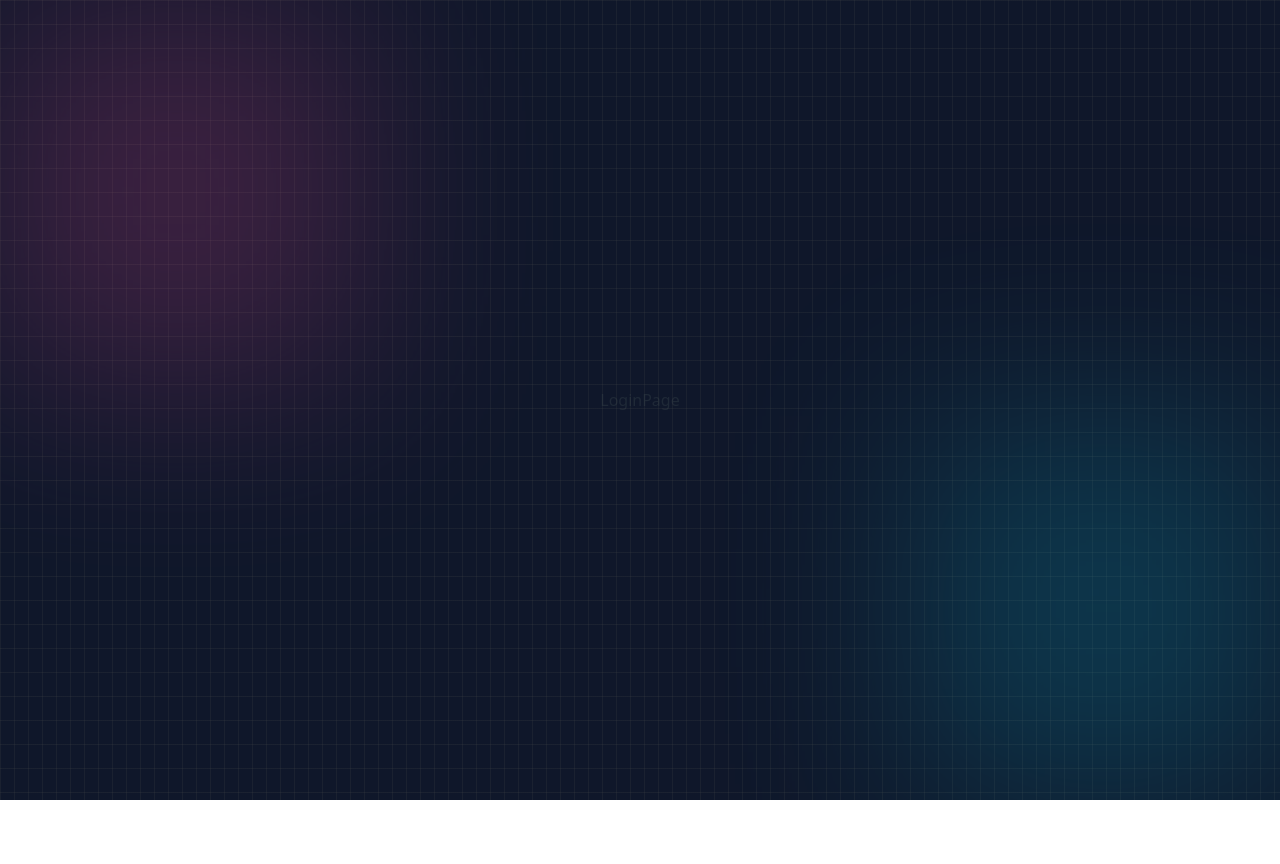
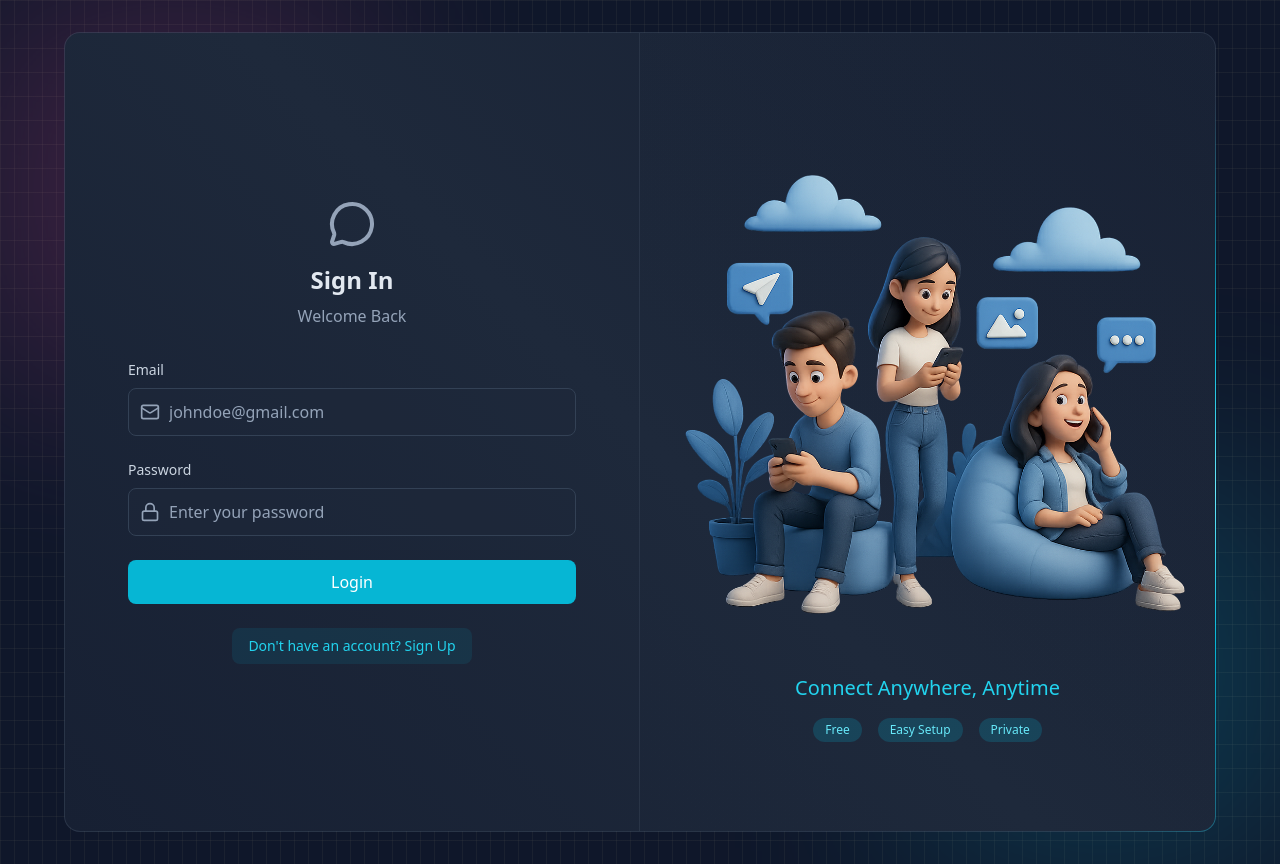
Before and after one commit to MR-Titus02/NodeChat, a React app in the folder frontend/: page /login in a window 1280 px wide. Before the commit the page ends 800 px from the top, so only its background shows below. Built offline with nearby package versions, Linux system fonts and the light colour scheme; no server answers; the HTML template or start-up script is replaced by a standard one.

Commit message:
login & logout frontend && toast messages

```diff
--- a/frontend/src/App.jsx
+++ b/frontend/src/App.jsx
@@ -6,6 +6,7 @@
 import { useAuthStore } from './store/useAuthStore.js'
 import { useEffect } from 'react'
 import PageLoader from './components/PageLoader.jsx'
+import { Toaster } from 'react-hot-toast'
 
 function App() {
     const { checkAuth, isCheckingAuth, authUser} = useAuthStore();
@@ -28,9 +29,11 @@
 
       <Routes>
         <Route path="/" element={ authUser ? <ChatPage /> : <Navigate to={'/login'}/> } />
-        <Route path="/login" element={ !authUser ? <LoginPage /> : <Navigate to={'/chat'}/> } />
-        <Route path="/signup" element={!authUser ? <SignUpPage /> : <Navigate to={'/chat'} /> } />
+        <Route path="/login" element={ !authUser ? <LoginPage /> : <Navigate to={'/'}/> } />
+        <Route path="/signup" element={!authUser ? <SignUpPage /> : <Navigate to={'/'} /> } />
       </Routes>
+
+      <Toaster />
     </div>
   )
 }
--- a/frontend/src/pages/ChatPage.jsx
+++ b/frontend/src/pages/ChatPage.jsx
@@ -1,8 +1,14 @@
 import React from 'react'
+import { useAuthStore } from '../store/useAuthStore';
 
 function ChatPage() {
+
+  const { logout } = useAuthStore();
   return (
+    <>
     <div>ChatPage</div>
+    <button className='z-10' onClick={logout}>LogOut</button>
+    </>
   )
 }
 
--- a/frontend/src/pages/LoginPage.jsx
+++ b/frontend/src/pages/LoginPage.jsx
@@ -1,9 +1,111 @@
 import React from 'react'
+import { useState } from "react";
+import { useAuthStore } from '../store/useAuthStore';
+import BorderAnimatedContainer from "../components/BorderAnimatedContainer";
+import { MessageCircleIcon, LockIcon, MailIcon, UserIcon, LoaderIcon } from "lucide-react";
+import { Link } from "react-router";
 
 function LoginPage() {
+    const [formData, setFormData] = useState({ email: "", password: "" });
+    const { login, isLoggingIn } = useAuthStore();
+
+    const handleSubmit = (e) => {
+      e.preventDefault();
+      login(formData);
+      console.log("Form Data Submitted:", formData);
+    };
+
   return (
-    <div>LoginPage</div>
-  )
+    <div className="w-full flex items-center justify-center p-4 bg-slate-900">
+      <div className="relative w-full max-w-6xl md:h-[800px] h-[650px]">
+        <BorderAnimatedContainer>
+          <div className="w-full flex flex-col md:flex-row">
+            {/* FORM CLOUMN - LEFT SIDE */}
+            <div className="md:w-1/2 p-8 flex items-center justify-center md:border-r border-slate-600/30">
+              <div className="w-full max-w-md">
+                {/* HEADING TEXT */}
+                <div className="text-center mb-8">
+                  <MessageCircleIcon className="w-12 h-12 mx-auto text-slate-400 mb-4" />
+                  <h2 className="text-2xl font-bold text-slate-200 mb-2">Sign In</h2>
+                  <p className="text-slate-400">Welcome Back</p>
+                </div>
+
+                {/* FORM */}
+                <form onSubmit={handleSubmit} className="space-y-6">
+                  {/* EMAIL INPUT */}
+                  <div>
+                    <label className="auth-input-label">Email</label>
+                    <div className="relative">
+                      <MailIcon className="auth-input-icon" />
+
+                      <input
+                        type="email"
+                        value={formData.email}
+                        onChange={(e) => setFormData({ ...formData, email: e.target.value })}
+                        className="input"
+                        placeholder="johndoe@gmail.com"
+                      />
+                    </div>
+                  </div>
+
+                  {/* PASSWORD INPUT */}
+                  <div>
+                    <label className="auth-input-label">Password</label>
+                    <div className="relative">
+                      <LockIcon className="auth-input-icon" />
+
+                      <input
+                        type="password"
+                        value={formData.password}
+                        onChange={(e) => setFormData({ ...formData, password: e.target.value })}
+                        className="input"
+                        placeholder="Enter your password"
+                      />
+                    </div>
+                  </div>
+
+                  {/* SUBMIT BUTTON */}
+                  <button className="auth-btn" type="submit" disabled={isLoggingIn}>
+                    {isLoggingIn ? (
+                      <LoaderIcon className="w-full h-5 animate-spin text-center" />
+                    ) : (
+                      "Login"
+                    )}
+                  </button>
+                </form>
+
+                <div className="mt-6 text-center">
+                  <Link to="/signup" className="auth-link">
+                    Don't have an account? Sign Up
+                  </Link>
+                </div>
+              </div>
+            </div>
+
+            {/* FORM ILLUSTRATION - RIGHT SIDE */}
+            <div className="hidden md:w-1/2 md:flex items-center justify-center p-6 bg-gradient-to-bl from-slate-800/20 to-transparent">
+              <div>
+                <img
+                  src="/login.png"
+                  alt="People using mobile devices"
+                  className="w-full h-auto object-contain"
+                />
+                <div className="mt-6 text-center">
+                  <h3 className="text-xl font-medium text-cyan-400">Connect Anywhere, Anytime</h3>
+
+                  <div className="mt-4 flex justify-center gap-4">
+                    <span className="auth-badge">Free</span>
+                    <span className="auth-badge">Easy Setup</span>
+                    <span className="auth-badge">Private</span>
+                  </div>
+                </div>
+              </div>
+            </div>
+          </div>
+        </BorderAnimatedContainer>
+      </div>
+    </div>
+  );
 }
 
 export default LoginPage
--- a/frontend/src/store/useAuthStore.js
+++ b/frontend/src/store/useAuthStore.js
@@ -6,6 +6,7 @@
     authUser: null,
     isCheckingAuth : true,
     isSigningUp: false,
+    isLoggingIn: false,
 
    checkAuth: async () => {
     try {
@@ -32,4 +33,30 @@
     }
   },
 
+    login: async (data) => {
+    set({ isLoggingIn: true });
+    try {
+      const res = await axiosInstance.post("/auth/login", data);
+      set({ authUser: res.data });
+      toast.success("Logged in successfully");
+    } catch (error) {
+      toast.error(error.response.data.message);
+    } finally {
+      set({ isLoggingIn: false });
+    }
+  },
+
+    logout: async () => {
+    try {
+      await axiosInstance.post("/auth/logout",);
+      set({ authUser: null });
+      toast.success("Logged out successfully!");
+    } catch (error) {
+      toast.error(error.response.data.message);
+      console.log("Logout Error:", error);
+    } finally {
+      set({ isLoggingIn: false });
+    }
+  },
+
 }));
```
Also changed, not shown: frontend/public/login.png (added).
